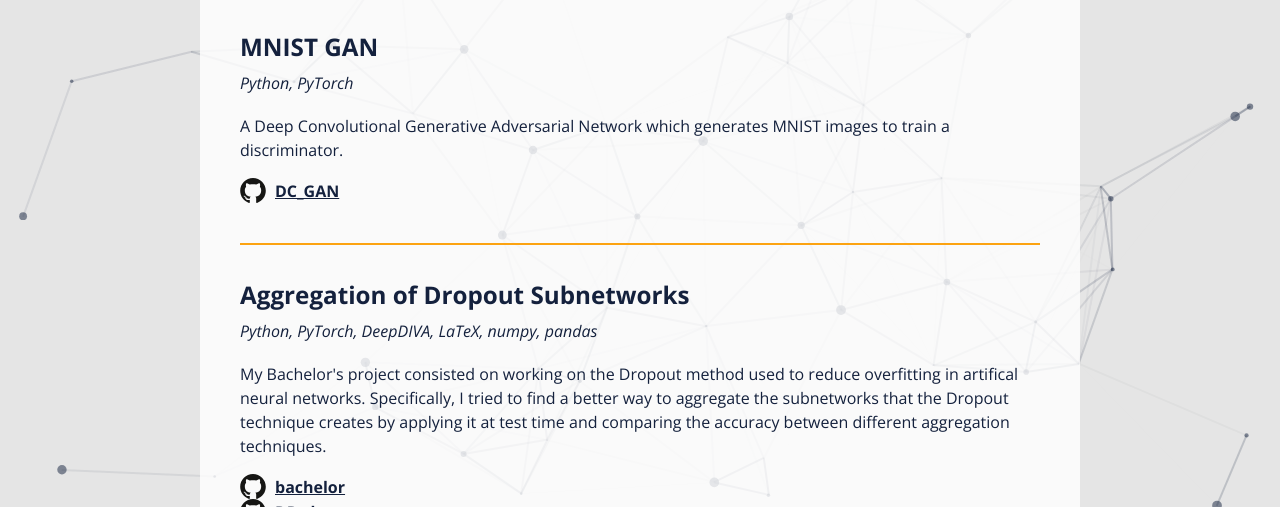
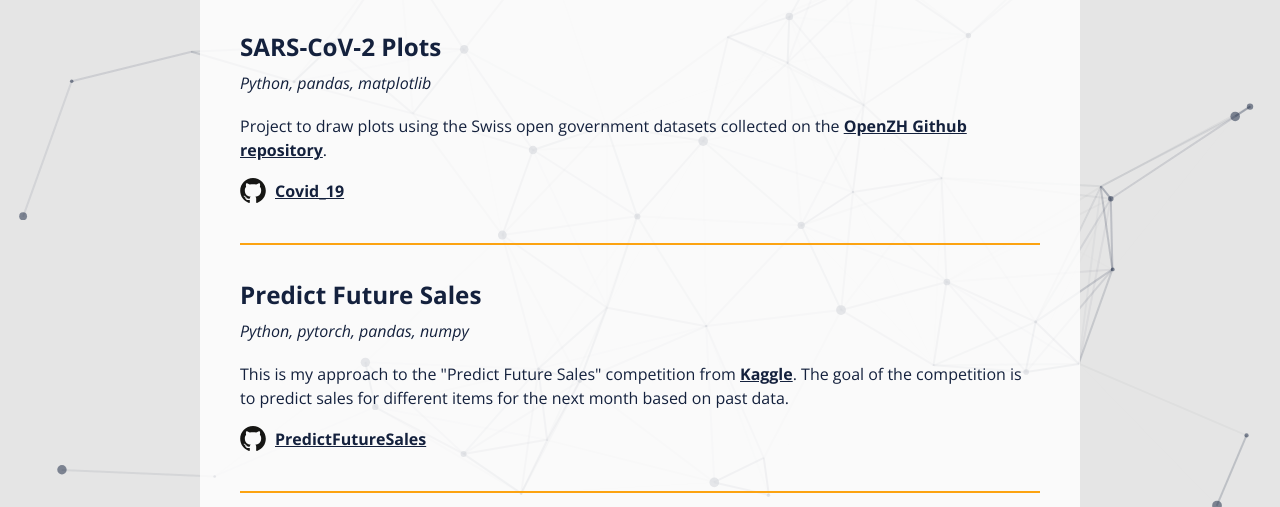
Before and after one commit to Meuss/paul-miller, a website: page index.html in a window 1280 px wide. Shown: the part 293-800 px from the top of the page. Drawn offline with nearby package versions, Linux system fonts and the light colour scheme.

Commit message:
Added covid, sales and face rec projects

```diff
--- a/index.html
+++ b/index.html
@@ -47,15 +47,33 @@
     </div>
     <main>
       <h2>Projects</h2>
+	  <div class="project">
+        <h3>SARS-CoV-2 Plots</h3>
+        <p class="tech">Python, pandas, matplotlib</p>
+        <p class="explanation">Project to draw plots using the Swiss open government datasets collected on the <a href="https://github.com/openZH/covid_19" target="_blank">OpenZH Github repository</a>.</p>
+        <a href="https://github.com/paulbmiller/covid_19">Covid_19</a>
+      </div>
+	  <div class="project">
+        <h3>Predict Future Sales</h3>
+        <p class="tech">Python, pytorch, pandas, numpy</p>
+        <p class="explanation">This is my approach to the "Predict Future Sales" competition from <a href="https://www.kaggle.com/c/competitive-data-science-predict-future-sales" target="_blank">Kaggle</a>. The goal of the competition is to predict sales for different items for the next month based on past data.</p>
+        <a href="https://github.com/paulbmiller/PredictFutureSales">PredictFutureSales</a>
+      </div>
+	  <div class="project">
+        <h3>Face recognition</h3>
+        <p class="tech">Python, opencv, dlib, face_recognition</p>
+        <p class="explanation">Face recognition implementation which uses the face_recognition library to recognize people in a video based on photos of them.</p>
+        <a href="https://github.com/paulbmiller/face_rec">Face_rec</a>
+      </div>
       <div class="project">
         <h3>MNIST GAN</h3>
-        <p class="tech">Python, PyTorch</p>
+        <p class="tech">Python, pytorch</p>
         <p class="explanation">A Deep Convolutional Generative Adversarial Network which generates MNIST images to train a discriminator.</p>
         <a href="https://github.com/paulbmiller/DC_GAN">DC_GAN</a>
       </div>
       <div class="project">
         <h3>Aggregation of Dropout Subnetworks</h3>
-        <p class="tech">Python, PyTorch, DeepDIVA, LaTeX, numpy, pandas</p>
+        <p class="tech">Python, pytorch, LaTeX, numpy, pandas</p>
         <p class="explanation">My Bachelor's project consisted on working on the Dropout method used to reduce overfitting in artifical neural networks. Specifically, I tried to find a better way to aggregate the subnetworks that the Dropout technique creates by applying it at test time and comparing the accuracy between different aggregation techniques.</p>
         <a href="https://github.com/paulbmiller/bachelor">bachelor</a><br/>
         <a href="https://github.com/paulbmiller/DD_dropout">DD_dropout</a>
@@ -68,13 +86,13 @@
       </div>
       <div class="project">
         <h3>Snake</h3>
-        <p class="tech">Python, PyTorch</p>
+        <p class="tech">Python, pytorch</p>
         <p class="explanation">Create a snake to train itself through Deep Reinforcement Learning.</p>
         <a href="https://github.com/paulbmiller/Snake">Snake</a>
       </div>
       <div class="project">
         <h3>Titanic</h3>
-        <p class="tech">Python, PyTorch, pandas</p>
+        <p class="tech">Python, pytorch, pandas</p>
         <p class="explanation">This is my approach to the "Titanic: Machine Learning from Disaster" competition from <a href="https://www.kaggle.com/c/titanic" target="_blank">Kaggle</a>. The goal of the competition is to predict which passengers survived the shipwreck.</p>
         <a href="https://github.com/paulbmiller/Titanic">Titanic</a>
       </div>
```
